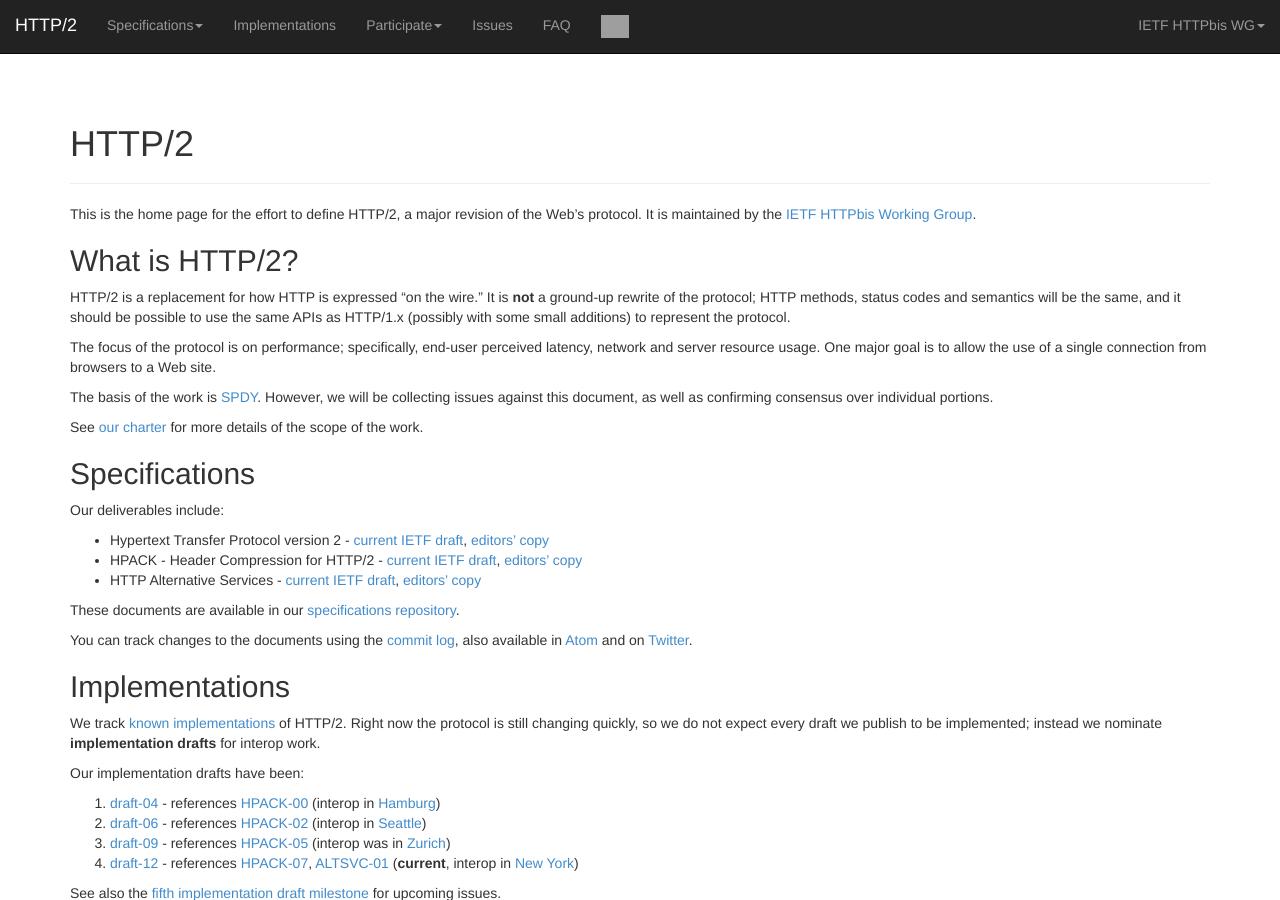
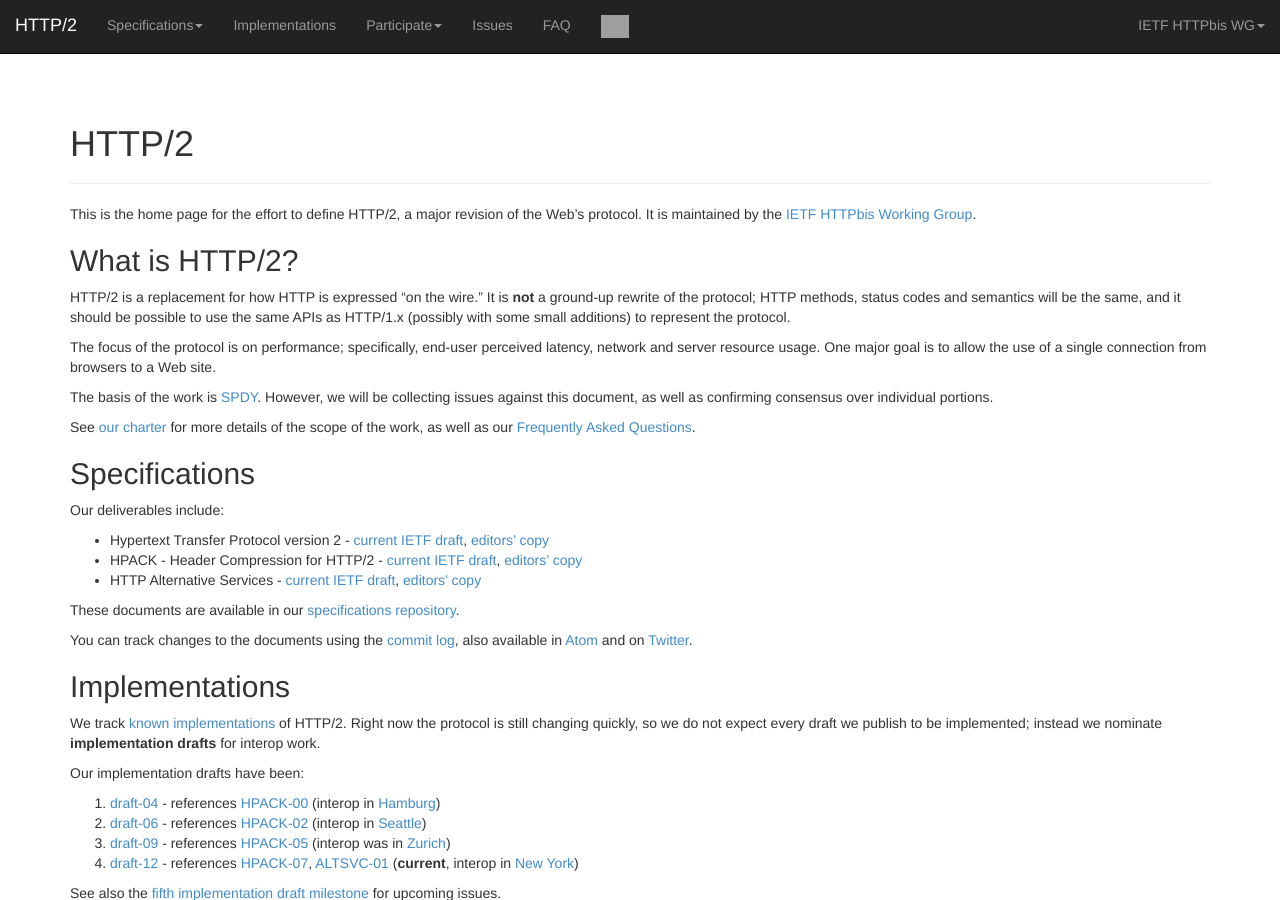
Before and after one commit to http2/http2.github.io, a Jekyll site: the page built from index.md, in a window 1280 px wide and 900 px high. Built offline with Jekyll 4.4.1, drawn with Linux system fonts in a browser that asks for light colours; grey boxes are pictures that could not be loaded.

Commit message:
add faq link

```diff
--- a/index.md
+++ b/index.md
@@ -24,7 +24,8 @@
 consensus over individual portions.
 
 See [our charter](http://datatracker.ietf.org/wg/httpbis/charter/) for more
-details of the scope of the work.
+details of the scope of the work, as well as our [Frequently Asked
+Questions](/faq/).
 
 ## Specifications
 
```
